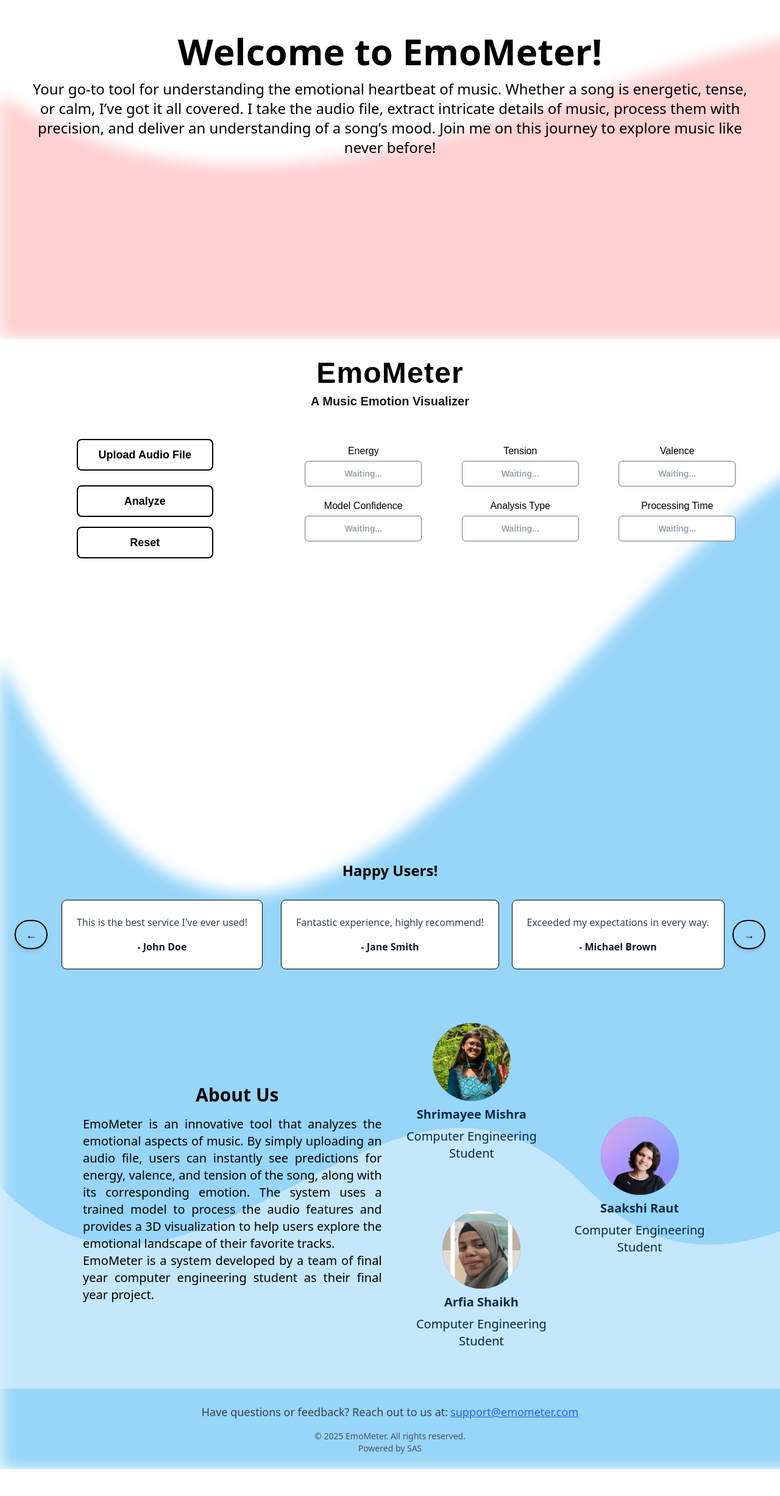
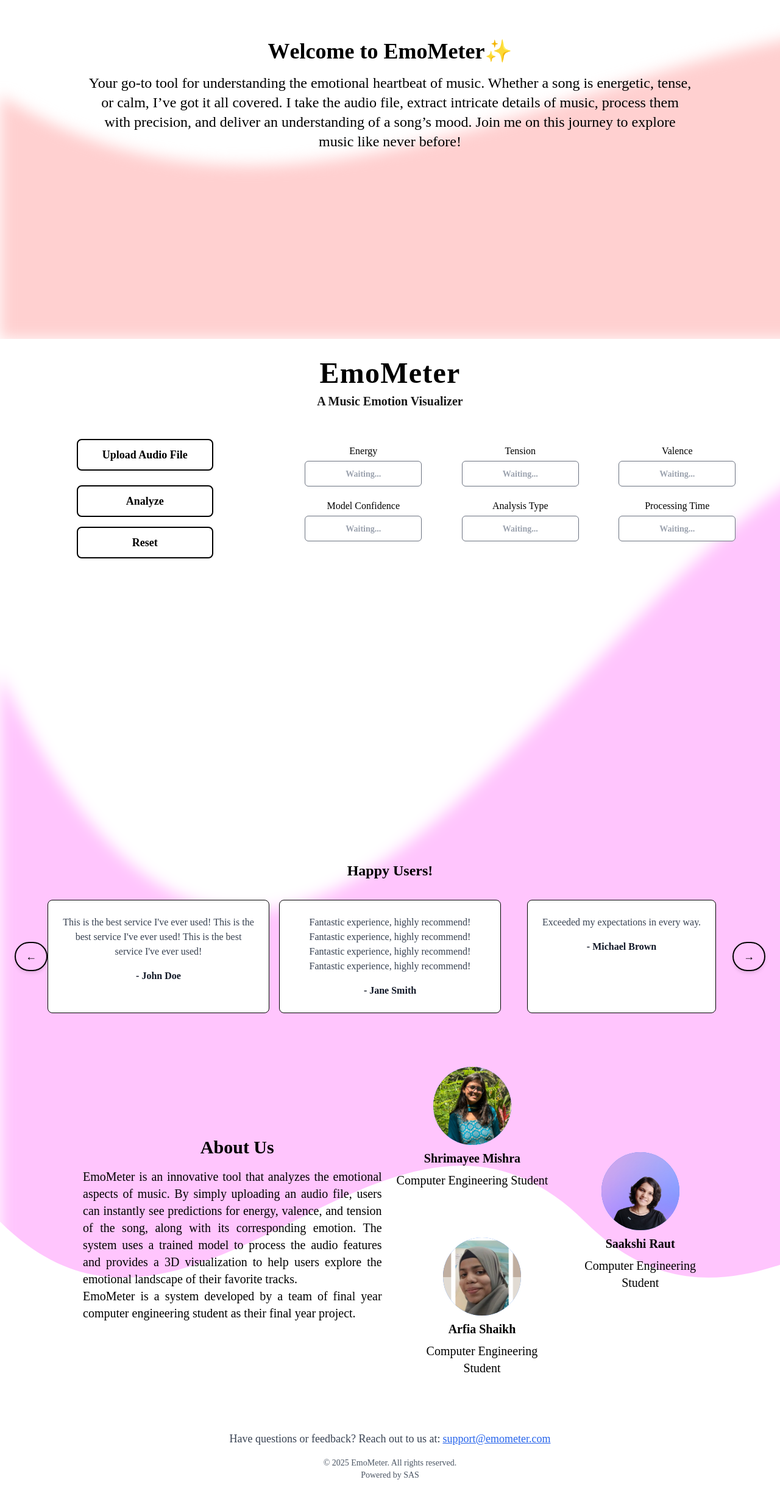
Before and after one commit to saakshiraut28/MP_MEV, a React (Create React App) app in the folder frontend/: page / in a window 1280 px wide. Shown: the part 244-2698 px from the top of the page at 61% size. Before the commit the page ends 2654 px from the top, so only its background shows below. Built offline with nearby package versions, Linux system fonts and the light colour scheme; the HTML template or start-up script is replaced by a standard one.

Commit message:
change font and color theme

```diff
--- a/frontend/src/App.js
+++ b/frontend/src/App.js
@@ -18,7 +18,7 @@ function App() {
         >
           <path
             d="M0,100 C300,200 600,0 900,100 C1200,200 1500,0 1800,100 L1800,200 L0,200 Z"
-            fill="#6BC4F7"
+            fill="#FFADFC"
             opacity="0.7"
           />
         </svg>
--- a/frontend/src/Section/Aboutsection.js
+++ b/frontend/src/Section/Aboutsection.js
@@ -7,7 +7,7 @@ import TeamCard from "../Components/teamCard";
 const Aboutus = () => {
   return (
     <section
-      className="relative flex flex-col font-poppin text-[#012A45] px-4 py-8 items-center
+      className="relative flex flex-col font-poppin text-black px-4 py-8 items-center font-gloock
       lg:px-24 lg:py-8 lg:flex-row"
       id="Aboutus"
     >
@@ -20,8 +20,8 @@ const Aboutus = () => {
         >
           <path
             d="M0,100 C300,200 600,0 900,100 C1200,200 1500,0 1800,100 L1800,200 L0,200 Z"
-            fill="#d7effd"
-            opacity="0.7"
+            fill="#fff"
+            opacity="1"
           />
         </svg>
       </div>
--- a/frontend/src/Section/Introduction.js
+++ b/frontend/src/Section/Introduction.js
@@ -59,7 +59,7 @@ const Introduction = () => {
   return (
     <div
       ref={introRef}
-      className="relative w-full h-screen overflow-hidden bg-white"
+      className="relative w-full h-screen overflow-hidden bg-white font-gloock"
     >
       <div className="absolute top-0 left-0 w-[200%] h-full animate-smooth-wave blur-md">
         <svg
@@ -81,14 +81,14 @@ const Introduction = () => {
           <div>
             <div
               ref={textRef}
-              className="text-center text-4xl font-semibold md:text-6xl"
+              className="text-center text-xl font-semibold md:text-4xl"
             >
-              Welcome to <span className="font-bold">EmoMeter</span>!
+              Welcome to <span className="font-bold">EmoMeter</span>✨
             </div>
 
             <div
               ref={paragraphRef}
-              className="text-xl font-medium mt-4 ml-8 mr-8 whitespace-pre-wrap text-center break-keep break-words md:text-2xl md:px-4"
+              className="text-xl font-medium mt-4 mx-4 md:mx-32 whitespace-pre-wrap text-center break-keep break-words md:text-2xl md:px-4"
             >
               Your go-to tool for understanding the emotional heartbeat of
               music. Whether a song is energetic, tense, or calm, I’ve got it
--- a/frontend/src/Section/emoMeter.js
+++ b/frontend/src/Section/emoMeter.js
@@ -75,7 +75,7 @@ const EmoMeter = () => {
   };
 
   return (
-    <div className="min-h-screen flex flex-col font-poppins text-black font-semibold pb-4">
+    <div className="min-h-screen flex flex-col font-poppins text-black font-semibold pb-4 font-gloock">
       <div className="heading text-center py-8 space-y-2">
         <h1 className="text-3xl font-bold tracking-wide sm:text-4xl lg:text-5xl">
           EmoMeter
--- a/frontend/src/Section/footer.js
+++ b/frontend/src/Section/footer.js
@@ -2,7 +2,7 @@ import React from "react";
 
 const Footer = () => {
   return (
-    <footer className=" py-6 text-center">
+    <footer className=" py-6 text-center font-gloock bg-white">
       <div className="max-w-4xl mx-auto">
         <p className="text-gray-700 text-lg mb-4">
           Have questions or feedback? Reach out to us at:
--- a/frontend/src/Section/navbar.js
+++ b/frontend/src/Section/navbar.js
@@ -28,7 +28,7 @@ const Navbar = () => {
   return (
     <>
       <nav
-        className={`navbar fixed top-0 left-0 w-full z-50 transition-transform duration-300 ${
+        className={`navbar fixed top-0 left-0 w-full z-50 transition-transform duration-300 font-gloock ${
           isNavbarVisible ? "translate-y-0" : "-translate-y-full"
         }`}
       >
--- a/frontend/src/Section/reviewSection.js
+++ b/frontend/src/Section/reviewSection.js
@@ -7,12 +7,12 @@ const ReviewSection = () => {
   const reviewCards = [
     <ReviewCard
       key="1"
-      reviewText="This is the best service I've ever used!"
+      reviewText="This is the best service I've ever used! This is the best service I've ever used! This is the best service I've ever used!"
       reviewerName="John Doe"
     />,
     <ReviewCard
       key="2"
-      reviewText="Fantastic experience, highly recommend!"
+      reviewText="Fantastic experience, highly recommend! Fantastic experience, highly recommend! Fantastic experience, highly recommend! Fantastic experience, highly recommend!"
       reviewerName="Jane Smith"
     />,
     <ReviewCard
@@ -50,7 +50,7 @@ const ReviewSection = () => {
   };
 
   return (
-    <div className="mx-auto p-6 h-auto" id="Reviews">
+    <div className="mx-auto p-6 h-auto font-gloock" id="Reviews">
       <p className="font-bold text-2xl my-8">Happy Users!</p>
       <div className="flex items-center justify-between">
         <button
--- a/frontend/src/index.css
+++ b/frontend/src/index.css
@@ -1,4 +1,4 @@
 @tailwind base;
 @tailwind components;
 @tailwind utilities;
-@import url("https://fonts.googleapis.com/css2?family=Poppins:wght@300;400;600;700&display=swap");
+@import url('https://fonts.googleapis.com/css2?family=Gloock&display=swap');
--- a/frontend/tailwind.config.js
+++ b/frontend/tailwind.config.js
@@ -18,7 +18,7 @@ module.exports = {
         customColor: "#f0f",
       },
       fontFamily: {
-        poppins: ["Poppins", "sans-serif"], // Poppins font
+        gloock: ["Gloock", "serif"],
       },
     },
   },
```
